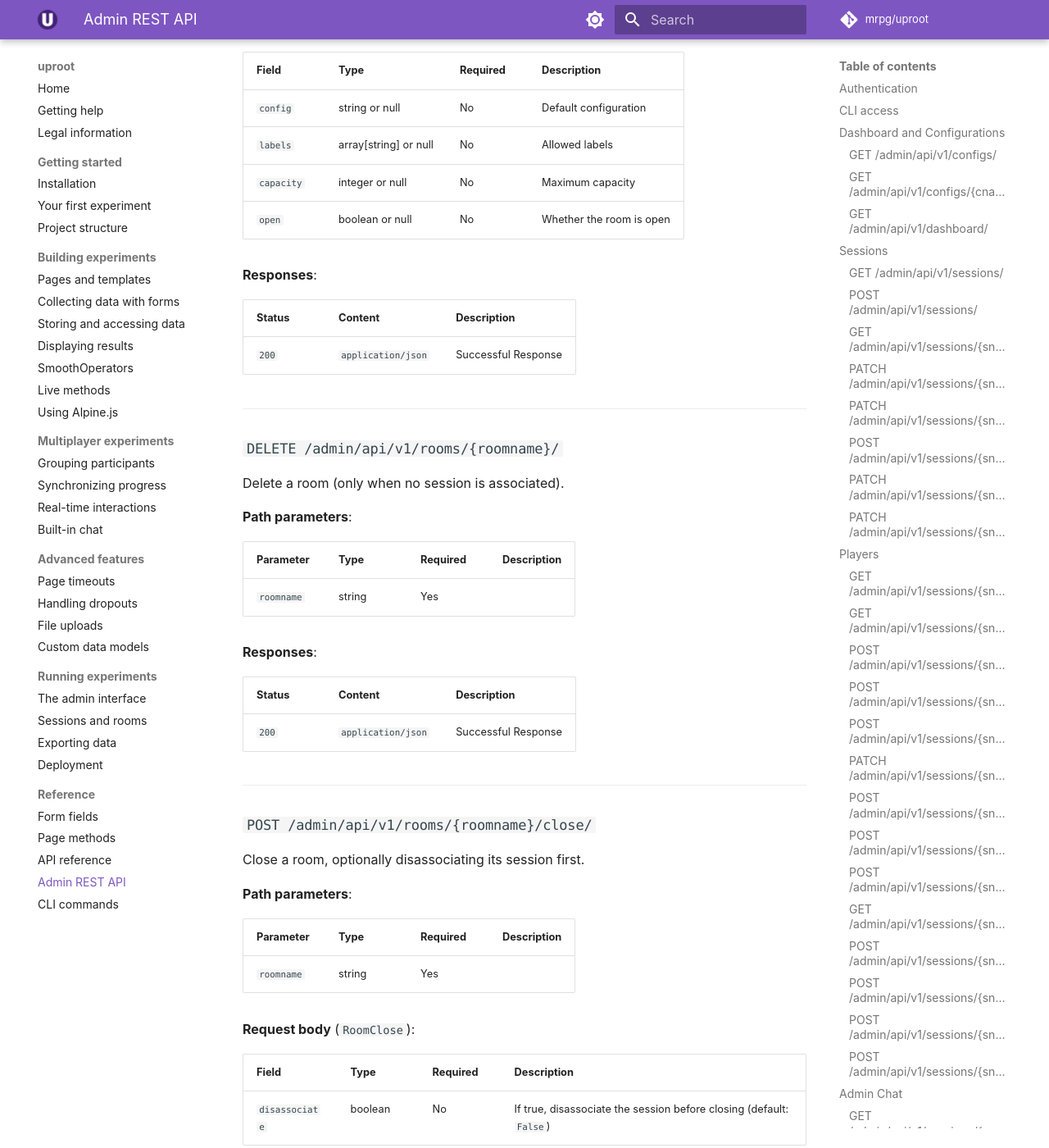
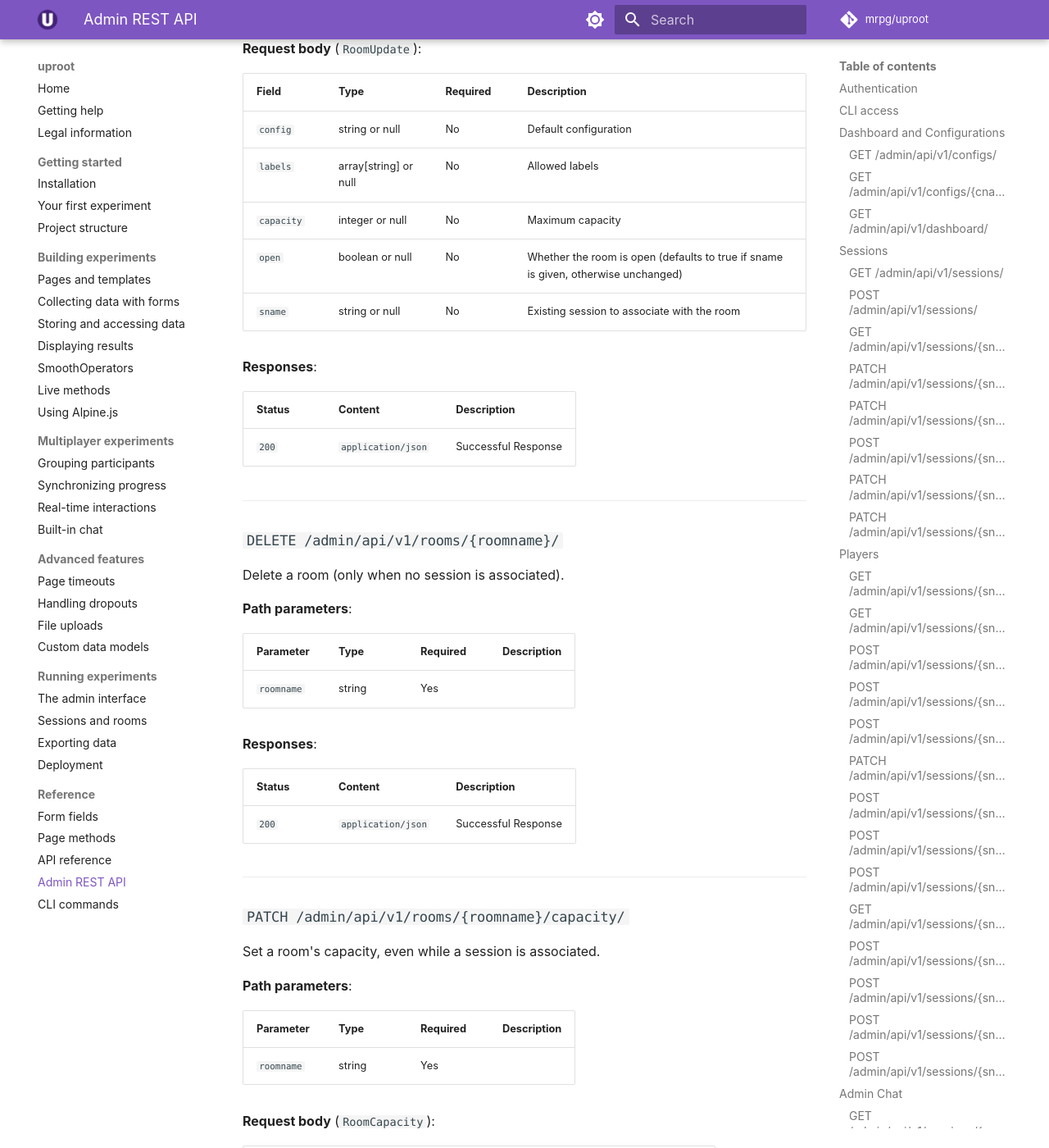
Before and after one commit to mrpg/uproot-docs, an MkDocs documentation site: the page built from docs/reference/admin-api.md, in a window 1280 px wide and 1400 px high, scrolled down 29213 px. Shown: the whole window at 82% size. Built offline with MkDocs 1.6.1 and Material for MkDocs 9.7.7, drawn with Linux system fonts in a browser that asks for light colours; comment, search, counter and statistics services are not loaded; some of the changed text lies outside the part shown.

Commit message:
Update REST API docs (https://github.com/mrpg/uproot/commit/219b0af0e7a32103ea1148066c4f3a4ffec64108)

```diff
--- a/docs/reference/admin-api.md
+++ b/docs/reference/admin-api.md
@@ -1052,7 +1052,7 @@ Create a new room.
 | `config` | string or null | No | Default configuration for sessions |
 | `labels` | array[string] or null | No | Allowed labels for participants |
 | `capacity` | integer or null | No | Maximum capacity |
-| `open` | boolean | No | Whether the room is open for joining (default: `False`) |
+| `open` | boolean or null | No | Whether the room is open for joining (defaults to true if sname is given, false otherwise) |
 | `sname` | string or null | No | Associated session name |
 
 **Responses**:
@@ -1083,7 +1083,7 @@ Get detailed information about a specific room.
 
 ### `PATCH /admin/api/v1/rooms/{roomname}/`
 
-Update room settings (only when no session is associated).
+Update room settings, optionally associating an existing session (only when no session is currently associated).
 
 **Path parameters**:
 
@@ -1098,7 +1098,8 @@ Update room settings (only when no session is associated).
 | `config` | string or null | No | Default configuration |
 | `labels` | array[string] or null | No | Allowed labels |
 | `capacity` | integer or null | No | Maximum capacity |
-| `open` | boolean or null | No | Whether the room is open |
+| `open` | boolean or null | No | Whether the room is open (defaults to true if sname is given, otherwise unchanged) |
+| `sname` | string or null | No | Existing session to associate with the room |
 
 **Responses**:
 
@@ -1117,6 +1118,30 @@ Delete a room (only when no session is associated).
 | Parameter | Type | Required | Description |
 |-----------|------|----------|-------------|
 | `roomname` | string | Yes |  |
+
+**Responses**:
+
+| Status | Content | Description |
+|--------|---------|-------------|
+| `200` | `application/json` | Successful Response |
+
+---
+
+### `PATCH /admin/api/v1/rooms/{roomname}/capacity/`
+
+Set a room's capacity, even while a session is associated.
+
+**Path parameters**:
+
+| Parameter | Type | Required | Description |
+|-----------|------|----------|-------------|
+| `roomname` | string | Yes |  |
+
+**Request body** (`RoomCapacity`):
+
+| Field | Type | Required | Description |
+|-------|------|----------|-------------|
+| `capacity` | integer or null | Yes | Maximum capacity (null for unlimited) |
 
 **Responses**:
 
```
